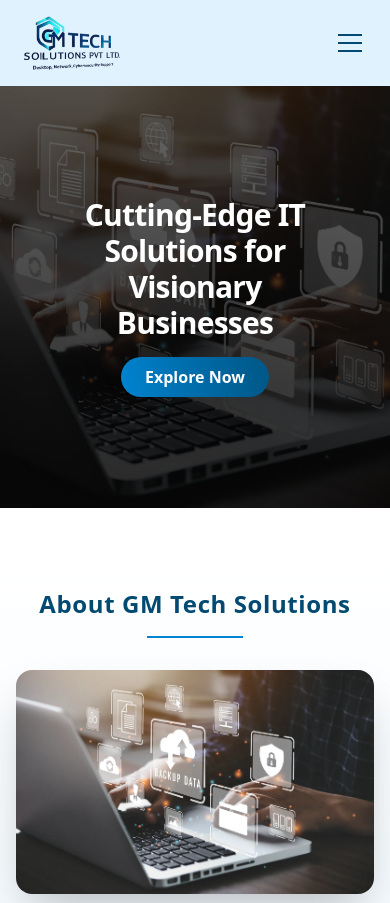
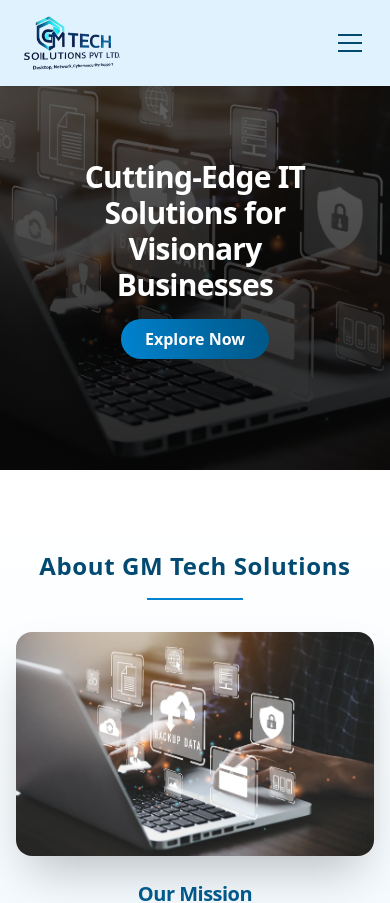
Before and after one commit to bobbygour30/GM-tech, a React (Vite) app: page / in a window 390 px wide. Shown: the top 903 px of the page. Built offline with nearby package versions, Linux system fonts and the light colour scheme.

Commit message:
fix Navbar positioning and adjust Home component margin

```diff
--- a/src/components/Navbar.jsx
+++ b/src/components/Navbar.jsx
@@ -10,7 +10,7 @@ const Navbar = () => {
   };
 
   return (
-    <nav className="top-0 left-0 w-full z-50 bg-sky-100 text-sky-900 shadow-lg">
+    <nav className="fixed top-0 left-0 w-full z-50 bg-sky-100 text-sky-900 shadow-lg">
       <div className="max-w-7xl mx-auto px-6 py-4 flex justify-between items-center">
         {/* Logo */}
         <Link to="/" className="flex items-center">
--- a/src/pages/Home.jsx
+++ b/src/pages/Home.jsx
@@ -38,7 +38,7 @@ const Home = () => {
   return (
     <>
       {/* Hero Slider Section */}
-      <div className="relative sm:mt-28 mt-0  w-full h-[50vh] sm:h-[60vh] md:h-[80vh] lg:h-[90vh] overflow-hidden">
+      <div className="relative mt-12 sm:mt-28  w-full h-[50vh] sm:h-[60vh] md:h-[80vh] lg:h-[90vh] overflow-hidden">
         {slides.map((slide, index) => (
           <div
             key={index}
```
